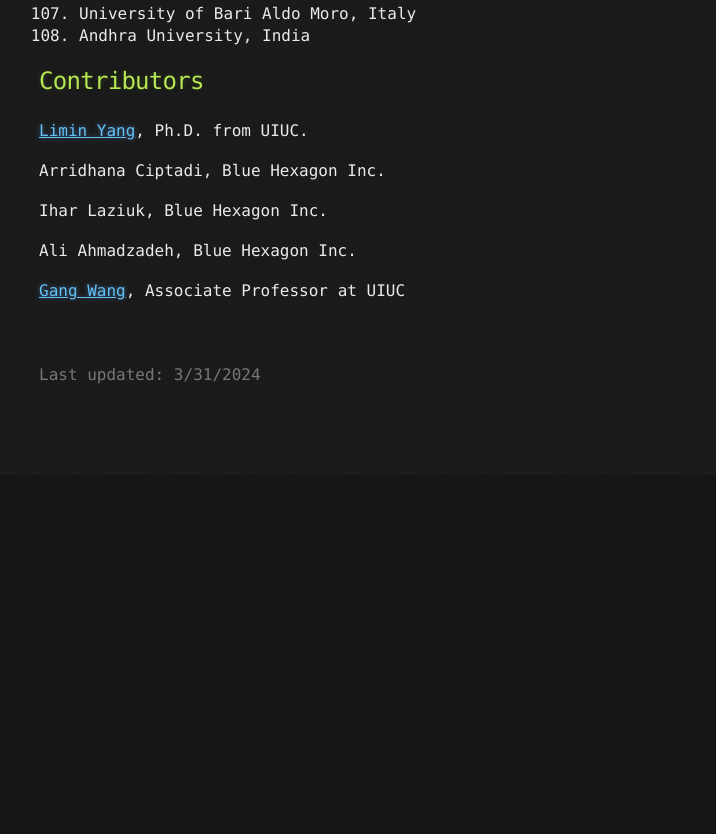
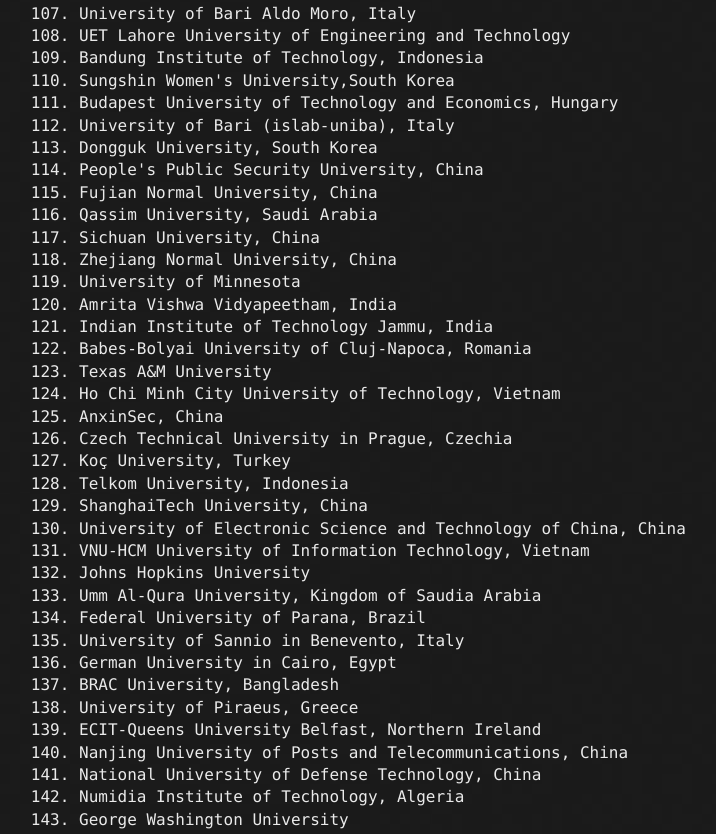
Before and after one commit to whyisyoung/BODMAS, a plain HTML site: page index.html in a window 1280 px wide. Shown: the part 4827-5661 px from the top of the page, without its empty margins (101-817 px from the left). Before the commit the page ends 5302 px from the top, so only its background shows below. Drawn offline with Linux system fonts and the light colour scheme.

Commit message:
index update

```diff
--- a/index.html
+++ b/index.html
@@ -251,7 +251,7 @@
 <li>East China University of Science and Technology</li>
 <li>Xiamen University Malaysia</li>
 <li>Pamantasan ng Lungsod ng Maynila, Pilipinas</li>
-<li> Sichuan University</li>
+<li>Sichuan University</li>
 <li>Nanjing University of Information Science and Technology</li>
 <li>University of Information Technology, Ho Chi Minh City, Vietnam</li>
 <li>Seoul National University of Science and Technology, South Korea</li>
@@ -263,7 +263,42 @@
 <li>University of Cape Town, South Africa</li>
 <li>Sivas University of Science and Technology, Turkey</li>
 <li>University of Bari Aldo Moro, Italy</li>
-<li>Andhra University, India</li>
+<li>UET Lahore University of Engineering and Technology</li>
+<li>Bandung Institute of Technology, Indonesia</li>
+<li>Sungshin Women's University,South Korea</li>
+<li>Budapest University of Technology and Economics, Hungary</li>
+<li>University of Bari (islab-uniba), Italy</li>
+<li>Dongguk University, South Korea</li>
+<li>People's Public Security University, China</li>
+<li>Fujian Normal University, China</li>
+<li>Qassim University, Saudi Arabia</li>
+<li>Sichuan University, China</li>
+<li>Zhejiang Normal University, China</li>
+<li>University of Minnesota</li>
+<li>Amrita Vishwa Vidyapeetham, India</li>
+<li>Indian Institute of Technology Jammu, India</li>
+<li>Babes-Bolyai University of Cluj-Napoca, Romania</li>
+<li>Texas A&M University</li>
+<li>Ho Chi Minh City University of Technology, Vietnam</li>
+<li>AnxinSec, China</li>
+<li>Czech Technical University in Prague, Czechia</li>
+<li>Koç University, Turkey </li>
+<li>Telkom University, Indonesia</li>
+<li>ShanghaiTech University, China</li>
+<li>University of Electronic Science and Technology of China, China</li>
+<li>VNU-HCM University of Information Technology, Vietnam</li>
+<li>Johns Hopkins University</li>
+<li>Umm Al-Qura University, Kingdom of Saudia Arabia</li>
+<li>Federal University of Parana, Brazil</li>
+<li>University of Sannio in Benevento, Italy</li>
+<li>German University in Cairo, Egypt</li>
+<li>BRAC University, Bangladesh</li>
+<li>University of Piraeus, Greece</li>
+<li>ECIT-Queens University Belfast, Northern Ireland</li>
+<li>Nanjing University of Posts and Telecommunications, China</li>
+<li>National University of Defense Technology, China</li>
+<li>Numidia Institute of Technology, Algeria</li>
+<li>George Washington University</li>
 
 
 
```
